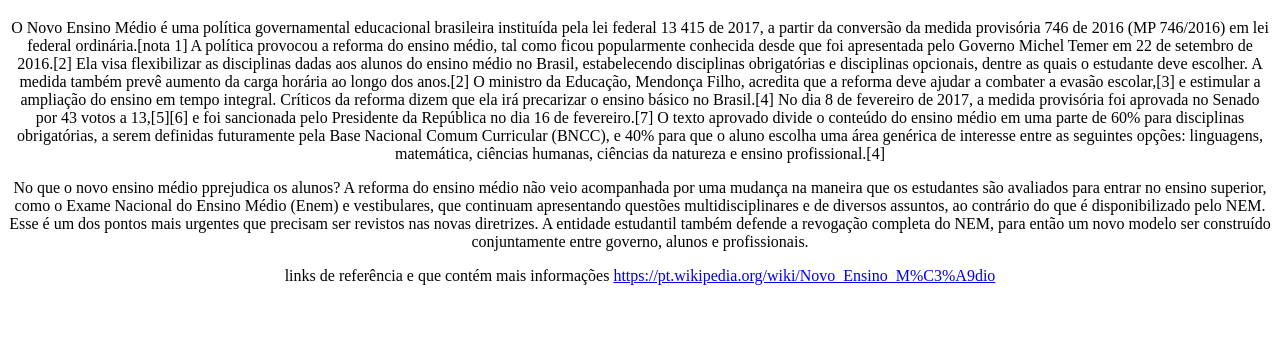
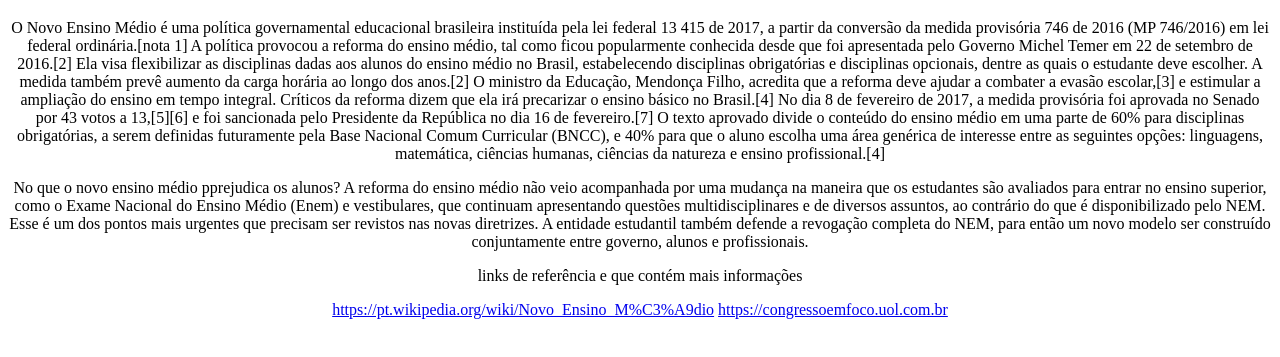
Before and after one commit to daniel200761/daniel200761.github.io, a plain HTML site: page index.html in a window 1280 px wide. Shown: the part 299-656 px from the top of the page. Drawn offline with Linux system fonts and the light colour scheme.

Commit message:
Update index.html

```diff
--- a/index.html
+++ b/index.html
@@ -31,14 +31,14 @@ Esse é um dos pontos mais urgentes que precisam ser revistos nas novas diretriz
 
 
 
-         <p>links de referência e que contém mais informações
+         <p>links de referência e que contém mais informações<p>
 
 
 
 
 
       <a href="https://pt.wikipedia.org/wiki/Novo_Ensino_M%C3%A9dio" target="_blank">https://pt.wikipedia.org/wiki/Novo_Ensino_M%C3%A9dio</a>
-
+      <a href="https://congressoemfoco.uol.com.br/ target="_blank">https://congressoemfoco.uol.com.br</a>
 
 
 </center>
```
